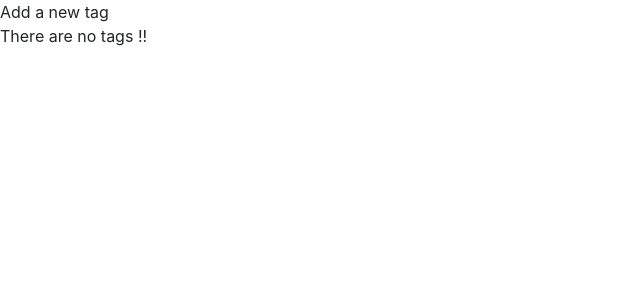
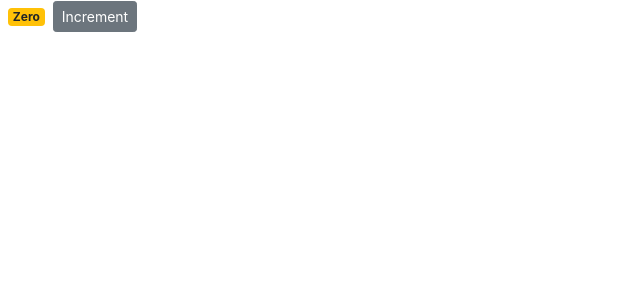
Before and after one commit to YousBen25/react-app-course, a React (Create React App) app: page / in a window 1280 px wide. Shown: the top 300 px of the page, without its empty margins (0-640 px from the left). Built offline with nearby package versions, Linux system fonts and the light colour scheme.

Commit message:
Handling Events

```diff
--- a/src/Components/counter.jsx
+++ b/src/Components/counter.jsx
@@ -3,39 +3,36 @@
 class Counter extends Component {
   state = {
     count: 0,
-    tags: [],
+    tags: ["tag1", "tag2", "tag3"],
   };
 
-  renderTags() {
-    if (this.state.tags.length === 0) return <p>There are no tags !!</p>;
-
-    return (
-      <ul>
-        {this.state.tags.map((tag) => (
-          <li key={tag}>{tag}</li>
-        ))}
-      </ul>
-    );
+  handleIncrement = () => {
+    console.log("button clicked");
   }
 
   render() {
     return (
       <React.Fragment>
-        {this.state.tags.length === 0 && "Add a new tag"}
-        {this.renderTags()}
+        <span className={this.getBadgeClasses()}>{this.formatCount()}</span>
+        <button
+          onClick={this.handleIncrement}
+          className="btn btn-secondary btn-sm"
+        >
+          Increment
+        </button>
       </React.Fragment>
     );
   }
-  // getBadgeClasses() {
-  //   let classes = "badge m-2 badge-";
-  //   classes += this.state.count === 0 ? "warning" : "primary";
-  //   return classes;
-  // }
+  getBadgeClasses() {
+    let classes = "badge m-2 badge-";
+    classes += this.state.count === 0 ? "warning" : "primary";
+    return classes;
+  }
 
-  // formatCount() {
-  //   const { count } = this.state;
-  //   return count === 0 ? "Zero" : count;
-  // }
+  formatCount() {
+    const { count } = this.state;
+    return count === 0 ? "Zero" : count;
+  }
 }
 
 export default Counter;
```
